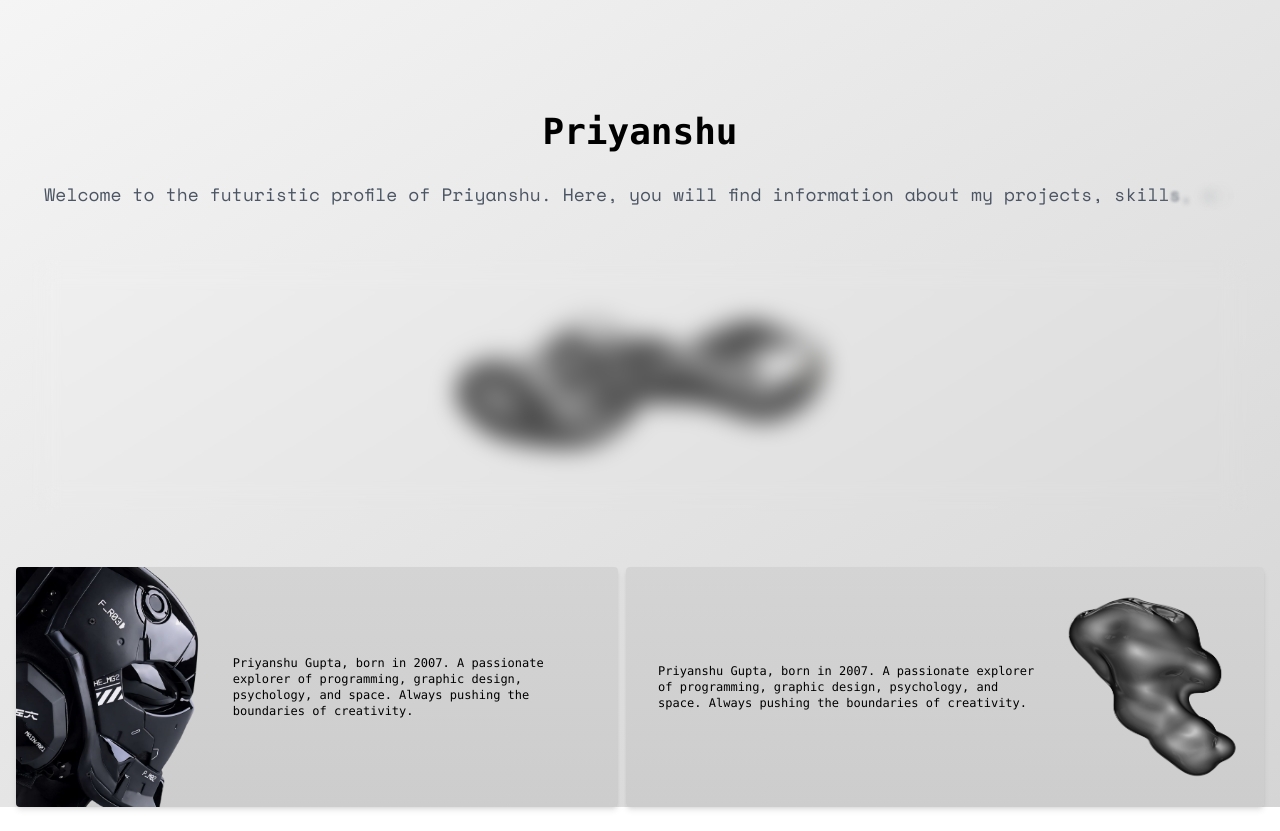
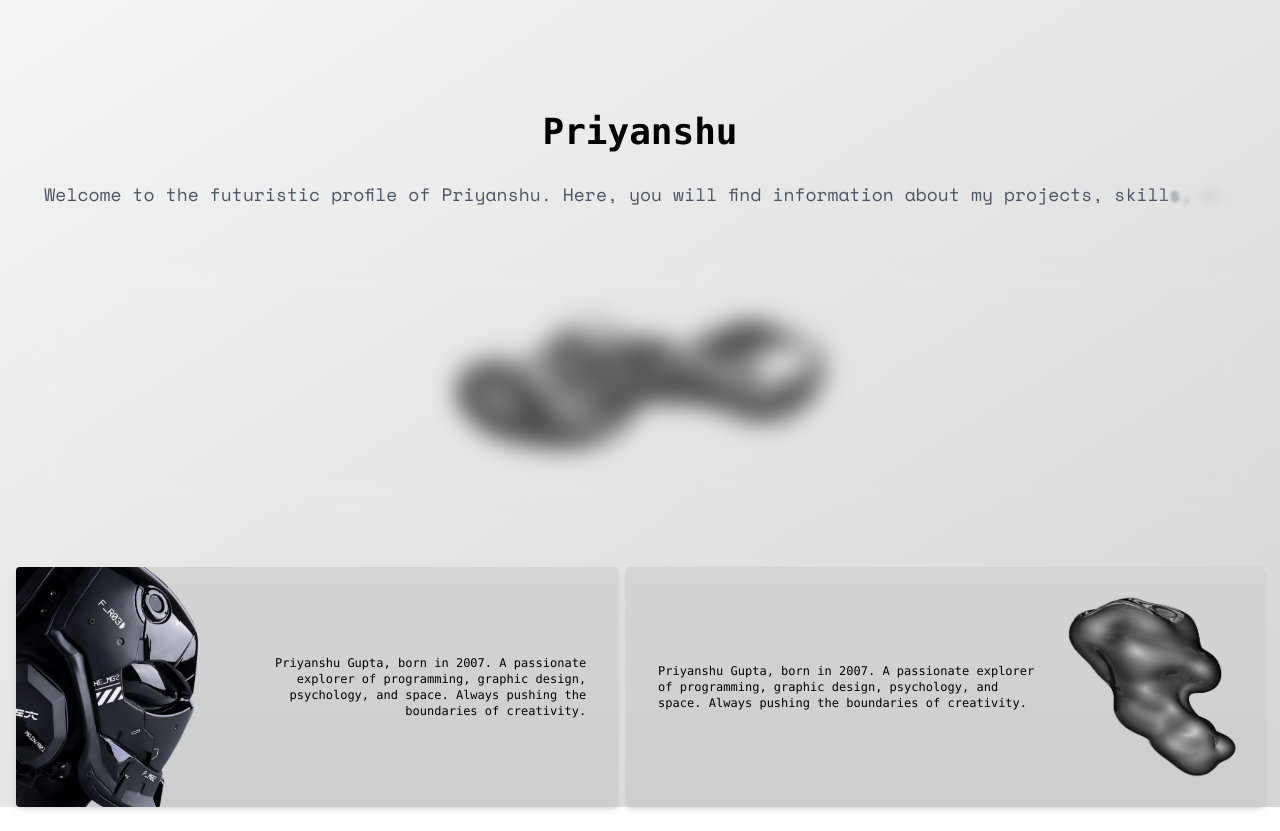
Before and after one commit to Priyansxu/Website, a Next.js app: page / in a window 1280 px wide. Built offline with nearby package versions, Linux system fonts and the light colour scheme.

Commit message:
Update index.js

```diff
--- a/pages/index.js
+++ b/pages/index.js
@@ -125,7 +125,7 @@ export default function Page() {
                 className="object-cover h-full w-full"
               />
             </motion.div>
-            <div className="flex-grow pr-4 text-black text-xs flex items-center justify-center">
+            <div className="flex-grow pr-4 text-black text-xs flex items-center justify-center text-right">
               <motion.p
                 className="my-2 py-4 mx-4"
                 initial="hidden"
```
